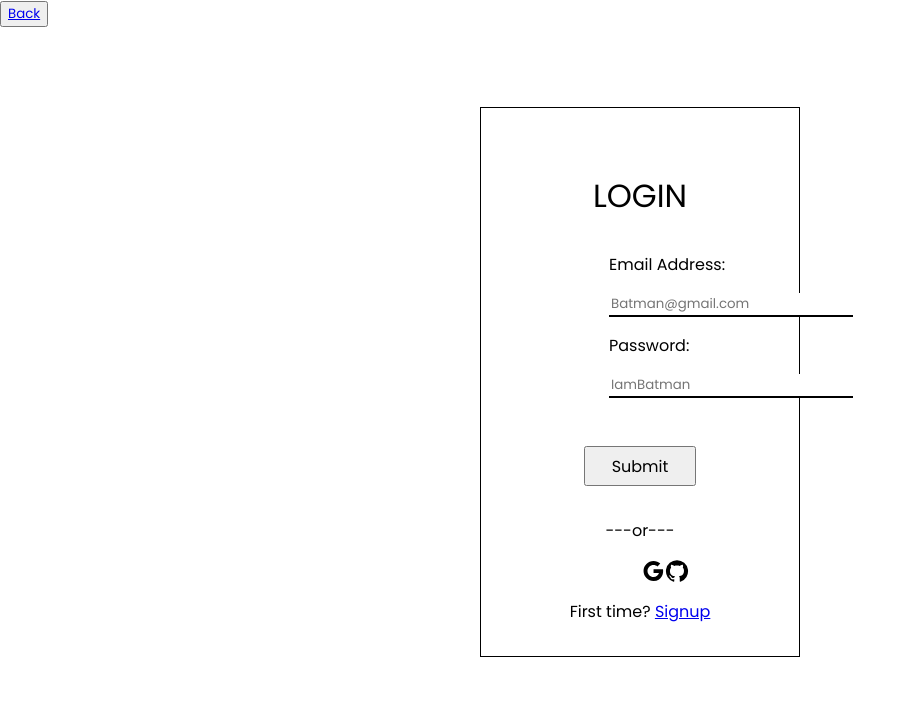
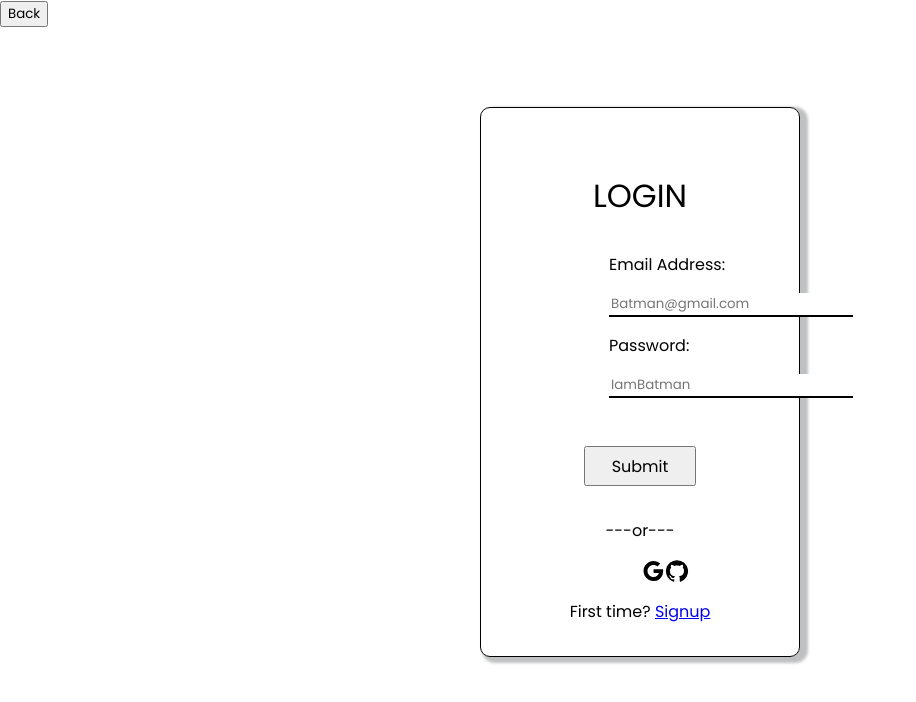
Before and after one commit to Rishikesh-Guptha/devs-corner, a React (Create React App) app: page /Login in a window 1280 px wide. Shown: the top 702 px of the page, without its empty margins (0-916 px from the left). Built offline with nearby package versions, Linux system fonts and the light colour scheme.

Commit message:
Configured the Login and Signup page UI

```diff
--- a/src/pages/login/Login.css
+++ b/src/pages/login/Login.css
@@ -2,6 +2,8 @@
     text-align: center;
     border: 1px solid black;
     margin: 5rem 30rem;
+    border-radius: 10px;
+        box-shadow: 5px 3px 3px 3px rgb(190, 192, 193);
 }
 .heading {
     font-size: xx-large;
--- a/src/pages/login/Login.jsx
+++ b/src/pages/login/Login.jsx
@@ -35,7 +35,7 @@ const Login = () => {
   return (
     <div>
         <div className="back-btn">
-            <button> <Link to="/">Back</Link></button>
+            <button> <Link to="/" style={{textDecoration: 'none', color: 'black'}}>Back</Link></button>
         </div>
         <div className="container">
             <div className="head">
--- a/src/pages/signup/Signup.jsx
+++ b/src/pages/signup/Signup.jsx
@@ -38,7 +38,7 @@ const Signup = () => {
   return (
     <div>
         <div className="back-btn">
-            <button> <Link to="/">Back</Link></button>
+            <button> <Link to="/" style={{textDecoration: 'none', color: 'black'}}>Back</Link></button>
         </div>
          <div className="container">
             <div className="head">
```
